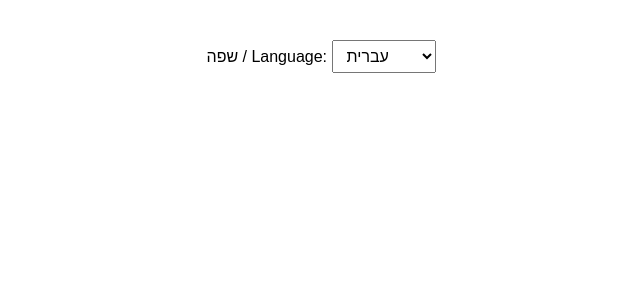
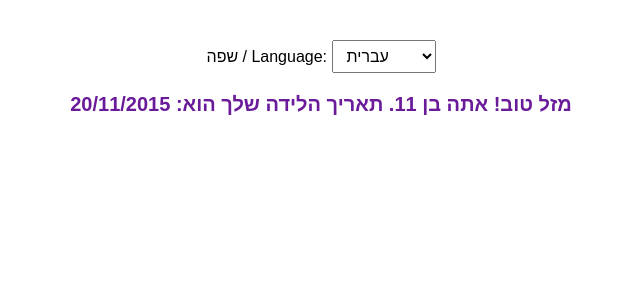
Before and after one commit to rrivi055/birthday-app, a React (Vite) app: page / in a window 1280 px wide. Shown: the top 300 px of the page, without its empty margins (319-959 px from the left). Built offline with nearby package versions, Linux system fonts and the light colour scheme.

Commit message:
Add BirthDate component (Hebrew only)

```diff
--- a/src/App.jsx
+++ b/src/App.jsx
@@ -1,3 +1,4 @@
+import BirthDate from './components/BirthDate';
 import I18nProvider from './context/I18nProvider';
 import ChooseLanguage from './components/ChooseLanguage';
 import './App.css';
@@ -7,6 +8,7 @@ export default function App() {
     <I18nProvider>
       <div className="app">
         <ChooseLanguage />
+        <BirthDate birthDate="20/11/2015" />
       </div>
     </I18nProvider>
   );
--- a/src/components/BirthDate.jsx
+++ b/src/components/BirthDate.jsx
@@ -0,0 +1,17 @@
+function parseDate(dateString) {
+  const [day, month, year] = dateString.split('/').map(Number);
+  return new Date(year, month - 1, day);
+}
+
+export default function BirthDate({ birthDate }) {
+  const date = parseDate(birthDate);
+  const age = new Date().getFullYear() - date.getFullYear();
+
+  return (
+    <div className="birth-date">
+      <p>
+        מזל טוב! אתה בן {age}. תאריך הלידה שלך הוא: {birthDate}
+      </p>
+    </div>
+  );
+}
```
